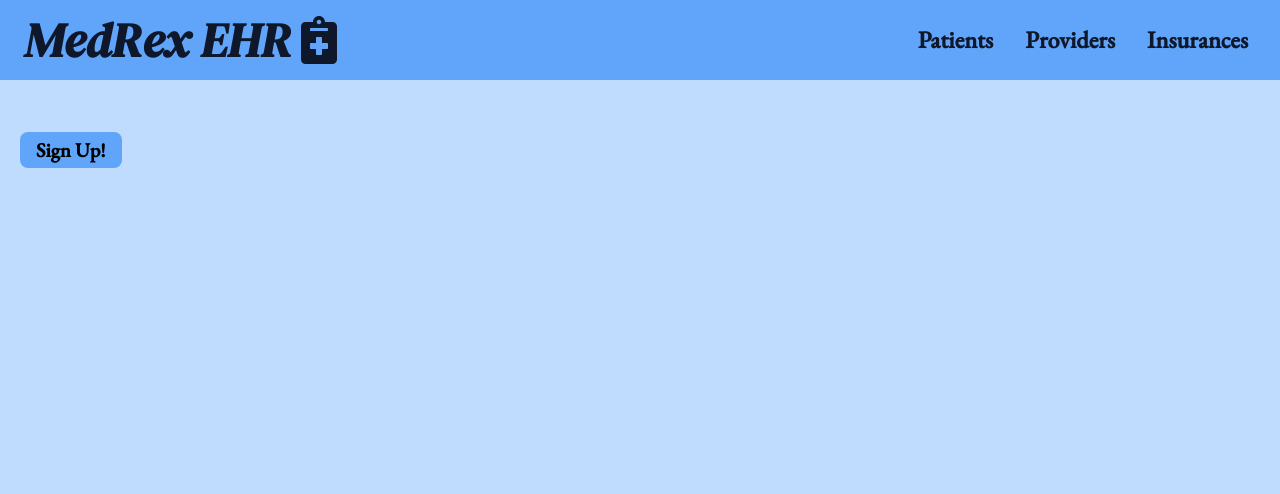
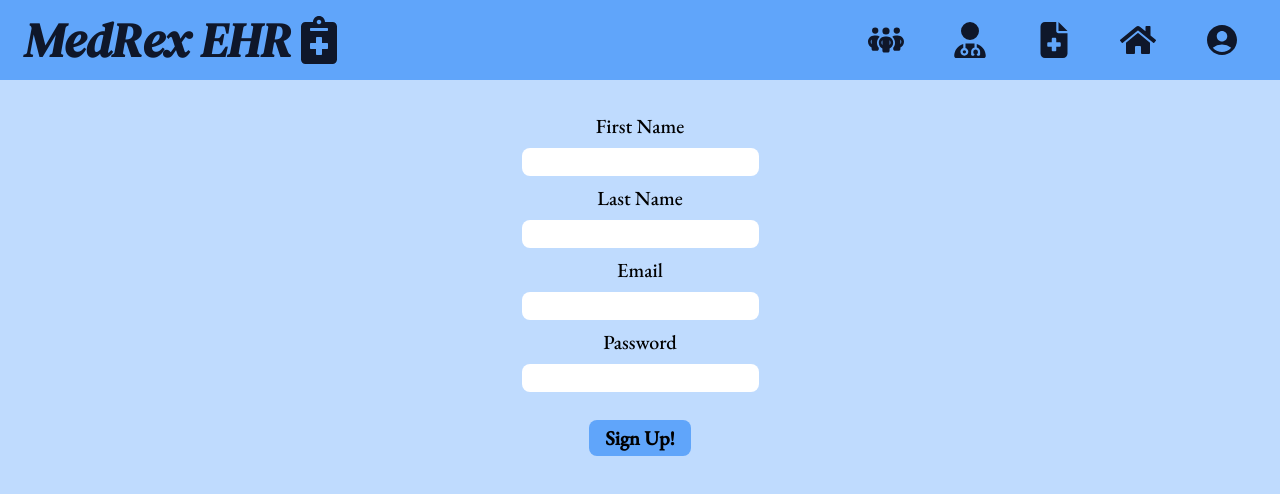
Before and after one commit to msalerno93/medicalrecords, a React (Create React App) app: page /signup in a window 1280 px wide. Shown: the top 494 px of the page. Built offline with nearby package versions, Linux system fonts and the light colour scheme; a web font is replaced by a local one.

Commit message:
changed navbar and finalizing design for signup

```diff
--- a/src/components/NavBar.jsx
+++ b/src/components/NavBar.jsx
@@ -1,15 +1,20 @@
-import { FaBars, FaTimes, FaNotesMedical } from "react-icons/fa";
+import { FaBars, FaTimes, FaNotesMedical, FaHome } from "react-icons/fa";
+import { FaPeopleGroup, FaUserDoctor, FaFileMedical } from "react-icons/fa6";
+import { MdAccountCircle } from "react-icons/md";
 import { useState } from "react";
 import { Link } from "react-router-dom";
 
 const NavBar = () => {
   const [nav, setNav] = useState(false);
+  const [loggedIn, setLoggedIn] = useState(false)
 
   const navLinks = [
-    { id: 1, name: "Patients", link: "patients" },
-    { id: 3, name: "Providers", link: "providers" },
-    { id: 4, name: "Insurances", link: "insurances" },
-    // { id: 5, name: "Contact", link: "contact" },
+    { id: 1, name: <FaPeopleGroup/>, link: "patients", title: "All Patients" },
+    { id: 3, name: <FaUserDoctor/>, link: "providers", title: "All Providers" },
+    { id: 4, name: <FaFileMedical/>, link: "insurances", title: "All Insurances" },
+    { id: 5, name: <FaHome/>, link: "/", title: "Home" },
+    { id: 6, name: <MdAccountCircle/>, link: "/", title: "My Account" },
+
   ];
 
   return (
@@ -23,16 +28,16 @@ const NavBar = () => {
         </h1>
       </div>
       <ul className="hidden md:flex">
-        {navLinks.map(({ name, id, link }) => {
+        {navLinks.map(({ name, id, link, title }) => {
             return (
               <li
+              title={title}
                 key={id}
-              className="px-4 cursor-pointer capitalize font-bold text-2xl text-slate-900 hover:text-slate-200"
+                className="px-6 cursor-pointer capitalize font-bold text-4xl text-slate-900 hover:text-slate-200"
               >
                 <Link to={link} duration={500}>{name}</Link>
               </li>
-          );
-        })}
+        )})}
       </ul>
       <div
         onClick={() => setNav(!nav)}
--- a/src/pages/login/SignUp.jsx
+++ b/src/pages/login/SignUp.jsx
@@ -1,12 +1,28 @@
 import React from 'react'
 import Button from '../../components/Button'
+
+const signUpForm = [
+  {id: 1, label: "First Name", input: "text"},
+  {id: 2, label: "Last Name", input: "text"},
+  {id: 3, label: "Email", input: "text"},
+  {id: 4, label: "Password", input: "password"},
+]
 
 const SignUp = () => {
   return (
     <div className="pt-28 px-5">
-      <Button>
-        Sign Up!
-      </Button>
+          <form action="" className="text-center">
+          <div className="grid grid-cols-1">
+            {signUpForm.map(({id, label, input}) => {
+              return (
+                <div key={id} className="items-center">
+                <p className="text-xl">{label}</p> <input type={input} className="m-2 rounded-lg text-bold pl-2 text-lg" />
+                </div>
+              )
+            })}
+          </div>
+          <Button>Sign Up!</Button>
+        </form>
     </div>
   )
 }
```
Lines whose indentation alone changed are shown as unchanged.
